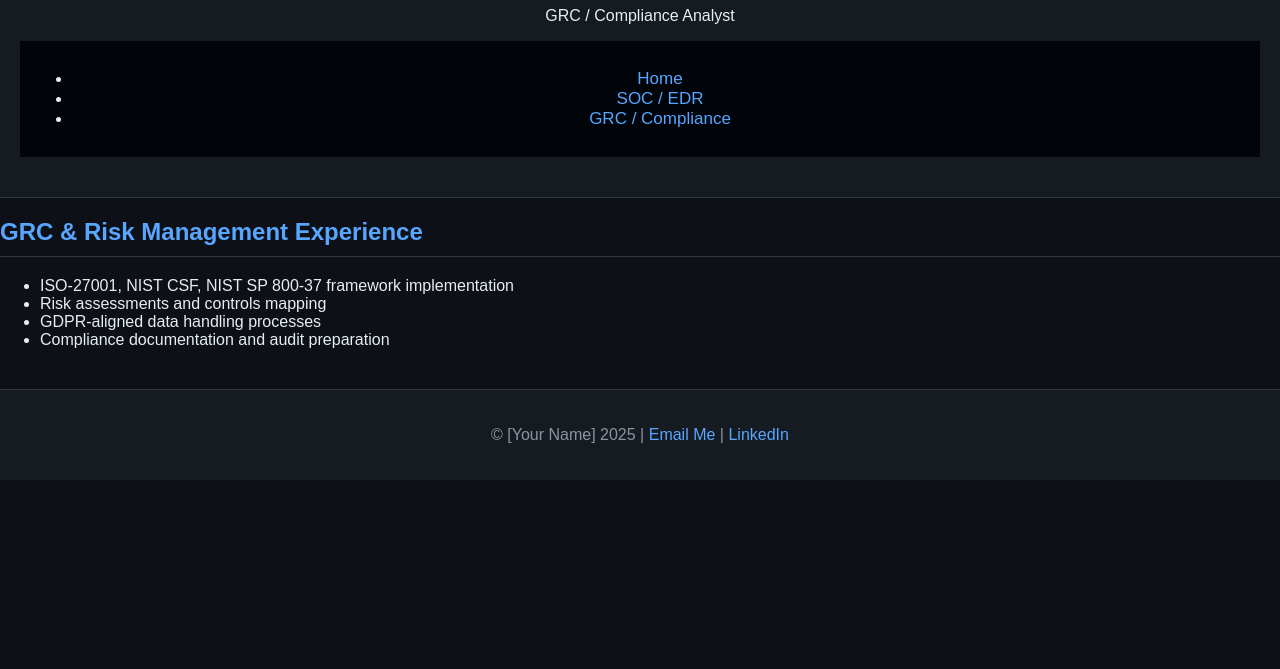
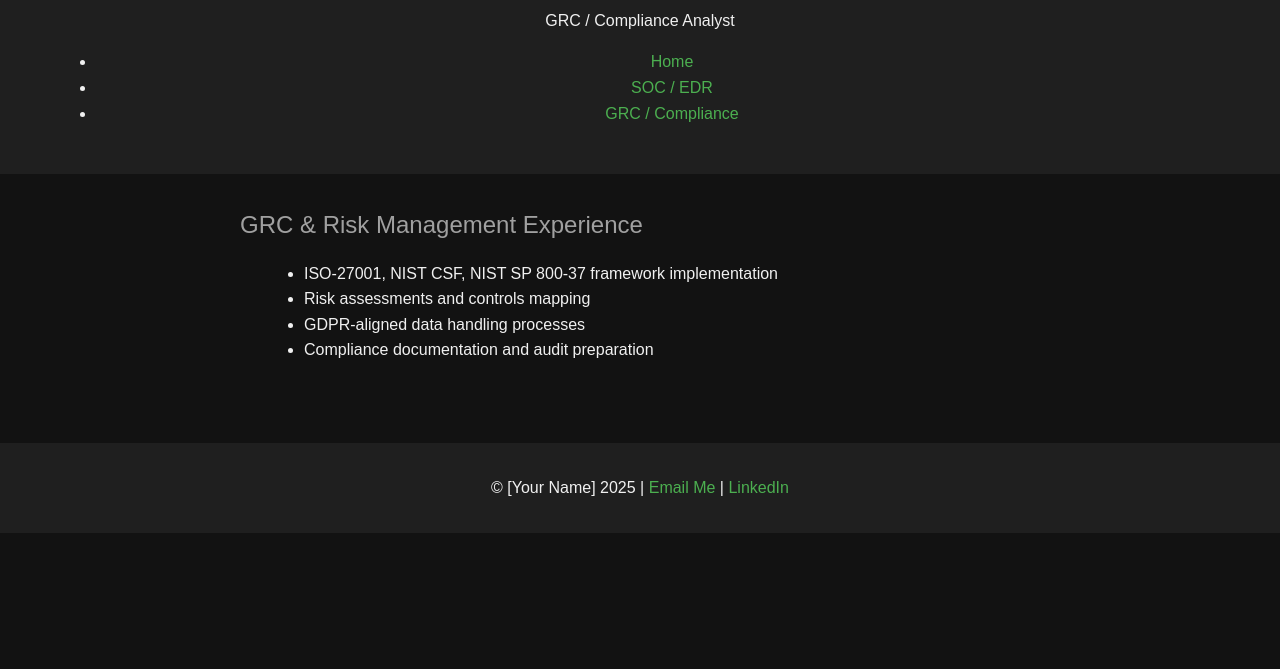
Before and after one commit to lupson27-lang/soc-portfolio, a plain HTML site: page grc.html in a window 1280 px wide. Shown: the part 131-800 px from the top of the page. Drawn offline with Linux system fonts and the light colour scheme.

Commit message:
Refactor CSS for dark mode and layout adjustments
Updated styles for dark mode and modified layout.

```diff
--- a/style.css
+++ b/style.css
@@ -1,82 +1,59 @@
-/* GLOBAL STYLES */
+/* Basic dark-mode hybrid style */
+
 body {
     margin: 0;
     font-family: Arial, sans-serif;
-    background-color: #0d1117;
-    color: #e6edf3;
+    background-color: #121212;
+    color: #f0f0f0;
+    line-height: 1.6;
+}
+
+header {
+    text-align: center;
+    padding: 2rem;
+    background-color: #1f1f1f;
+}
+
+.profile-img {
+    width: 150px;
+    border-radius: 50%;
+    border: 3px solid #4caf50;
+}
+
+h1 {
+    margin: 0.5rem 0;
+}
+
+h2 {
+    margin: 0;
+    font-weight: normal;
+    color: #a0a0a0;
+}
+
+section {
+    padding: 2rem;
+    max-width: 800px;
+    margin: auto;
+}
+
+section h3 {
+    border-bottom: 2px solid #4caf50;
+    padding-bottom: 0.5rem;
+}
+
+ul {
+    list-style-type: disc;
+    margin-left: 1.5rem;
+}
+
+footer {
+    text-align: center;
+    padding: 1rem;
+    background-color: #1f1f1f;
+    margin-top: 2rem;
 }
 
 a {
-    color: #58a6ff;
+    color: #4caf50;
     text-decoration: none;
 }
-
-/* HEADER */
-header {
-    text-align: center;
-    padding: 40px 20px;
-    background-color: #161b22;
-    border-bottom: 1px solid #30363d;
-}
-
-.profile-photo {
-    width: 130px;
-    height: 130px;
-    border-radius: 50%;
-    object-fit: cover;
-    border: 3px solid #30363d;
-}
-
-/* NAVIGATION */
-nav {
-    background-color: #010409;
-    padding: 12px;
-    text-align: center;
-    position: sticky;
-    top: 0;
-}
-
-nav a {
-    margin: 0 15px;
-    font-size: 17px;
-}
-
-/* SECTIONS */
-.section {
-    max-width: 900px;
-    margin: auto;
-    padding: 40px 20px;
-}
-
-h2 {
-    color: #58a6ff;
-    border-bottom: 1px solid #30363d;
-    padding-bottom: 10px;
-}
-
-/* BOXES */
-.box {
-    background-color: #161b22;
-    border: 1px solid #30363d;
-    padding: 20px;
-    border-radius: 10px;
-    margin: 20px 0;
-}
-
-/* PROJECT IMAGES */
-.project-img {
-    width: 100%;
-    max-height: 250px;
-    object-fit: contain;
-    margin: 10px 0;
-}
-
-/* FOOTER */
-footer {
-    text-align: center;
-    padding: 20px;
-    background-color: #161b22;
-    border-top: 1px solid #30363d;
-    color: #8b949e;
-    margin-top: 40px;
-}
```
